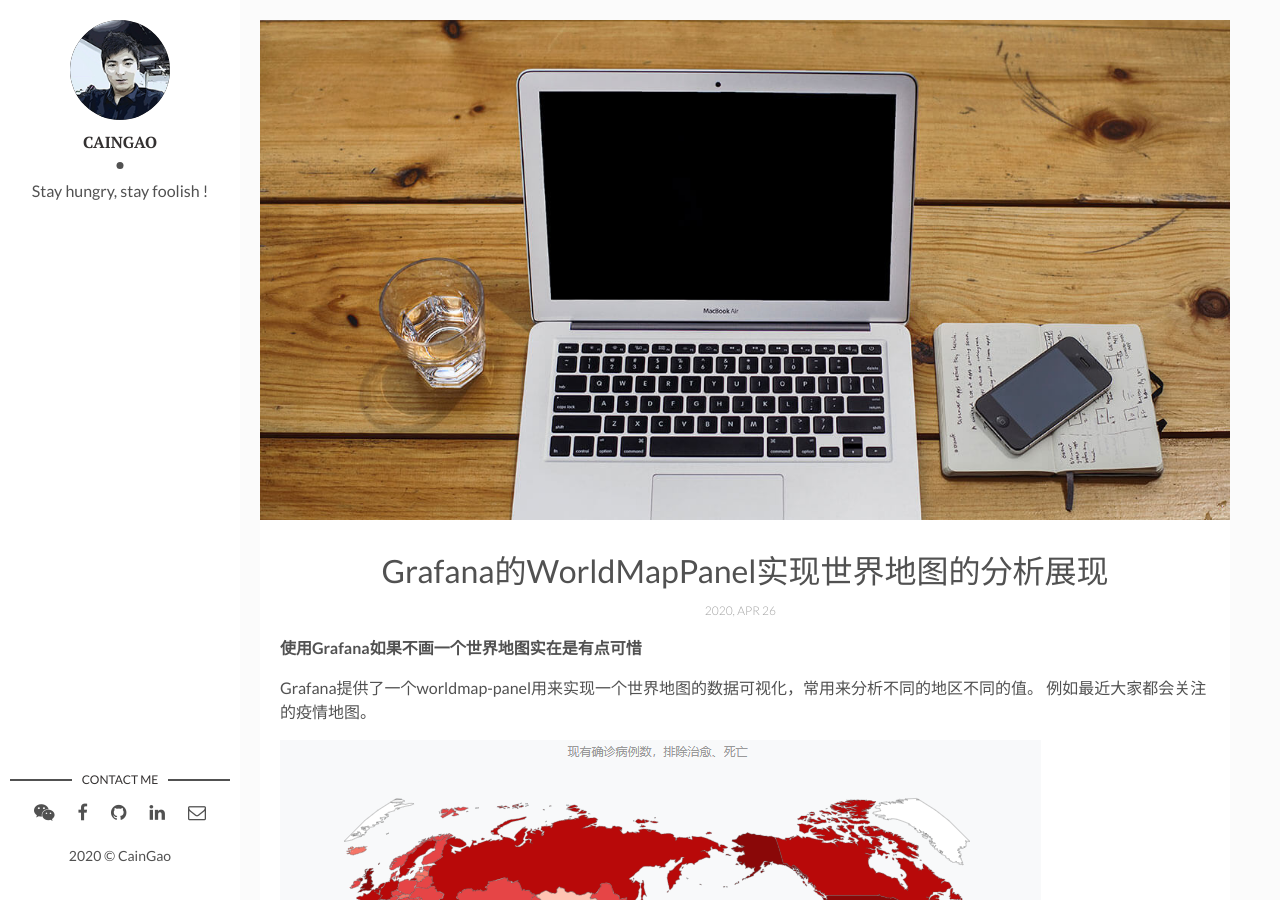
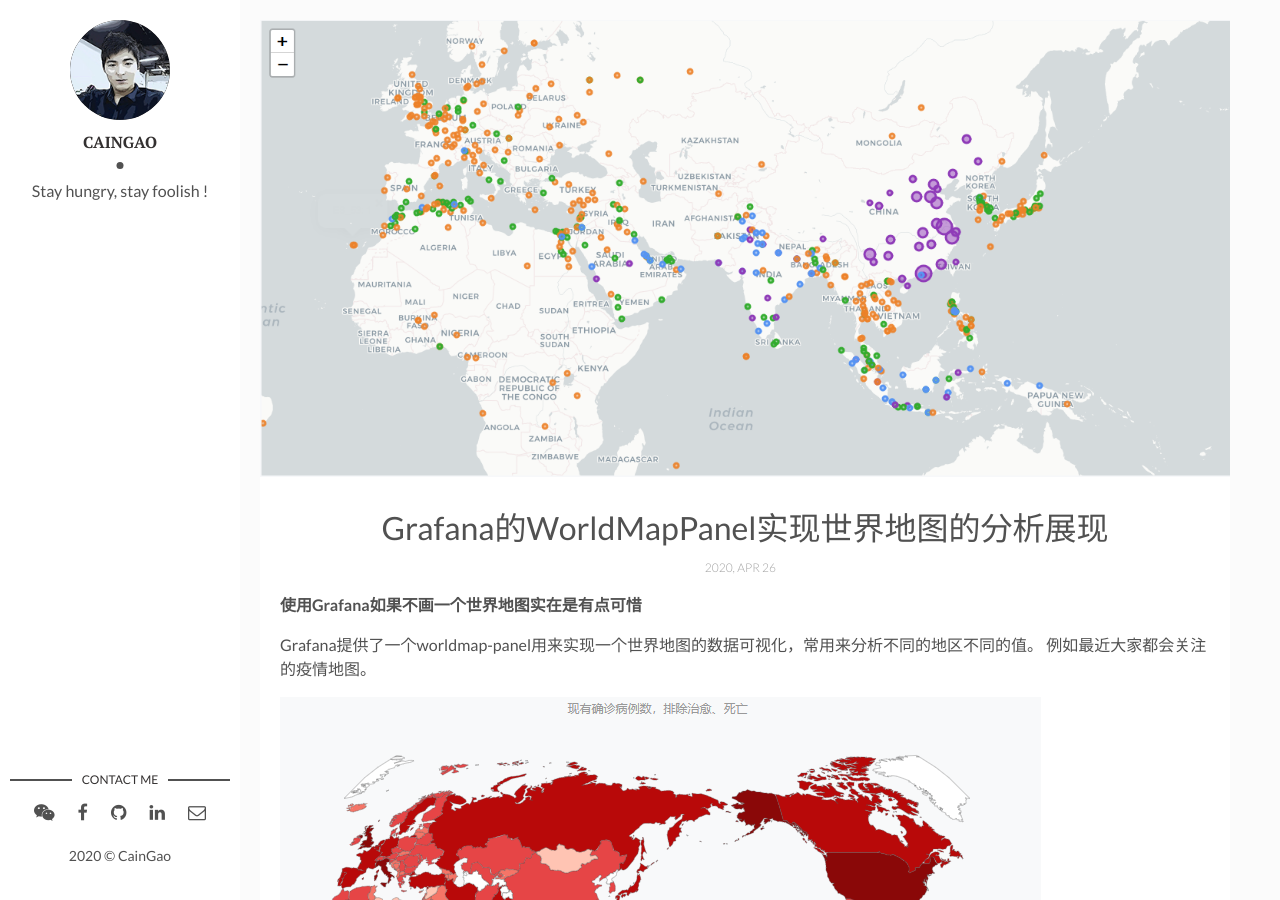
Before and after one commit to CainGao0/CainGao0, a Jekyll site: the page built from _posts/2020-04-27-use-worldpanel-in-grafana.markdown, in a window 1280 px wide and 900 px high. Built offline with Jekyll 4.4.1, drawn with Linux system fonts in a browser that asks for light colours; comment, search, counter and statistics services are not loaded.

Commit message:
修改页面图

```diff
--- a/_posts/2020-04-27-use-worldpanel-in-grafana.markdown
+++ b/_posts/2020-04-27-use-worldpanel-in-grafana.markdown
@@ -3,7 +3,7 @@ layout: post
 title: Grafana的WorldMapPanel实现世界地图的分析展现
 date: 2020-04-27 00:00:00 +0300
 description: worldmap-panel插件的使用
-img: mac.jpg # Add image post (optional)
+img: grafana-worldmap-panel-res.png # Add image post (optional)
 tags: [基础技能] # add tag
 ---
 
```
